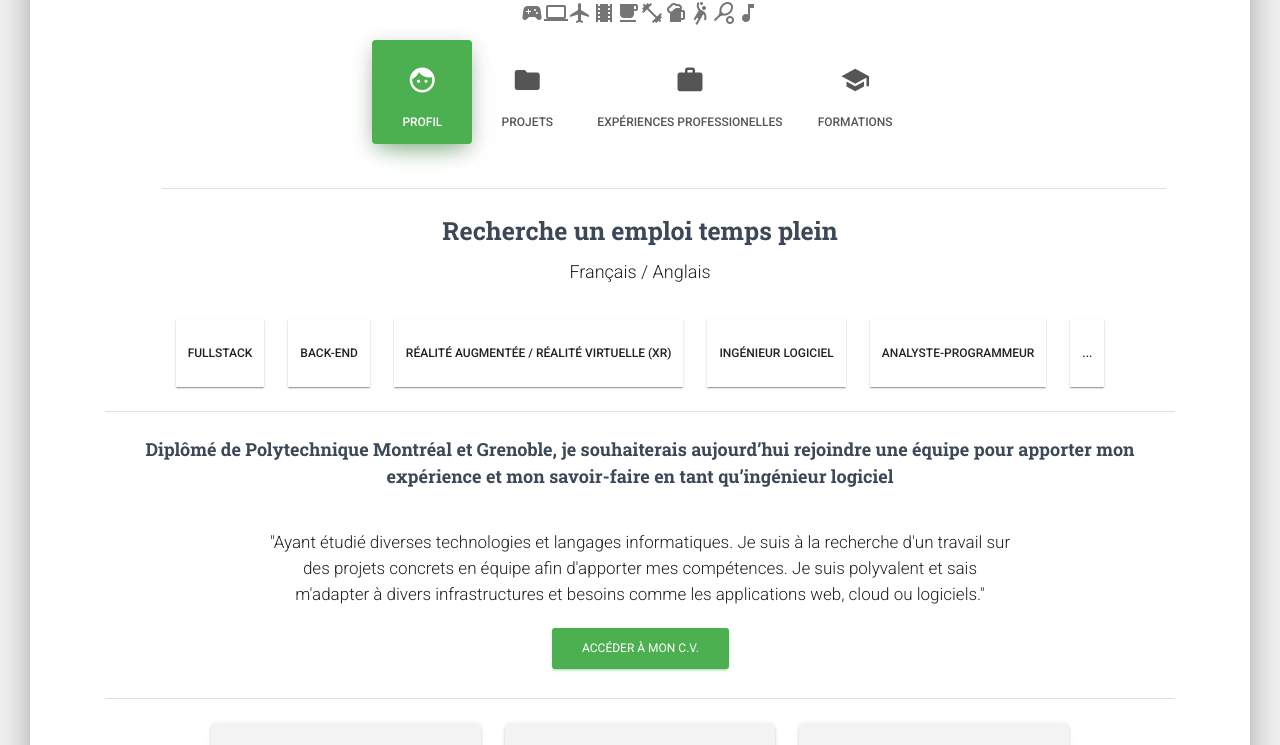
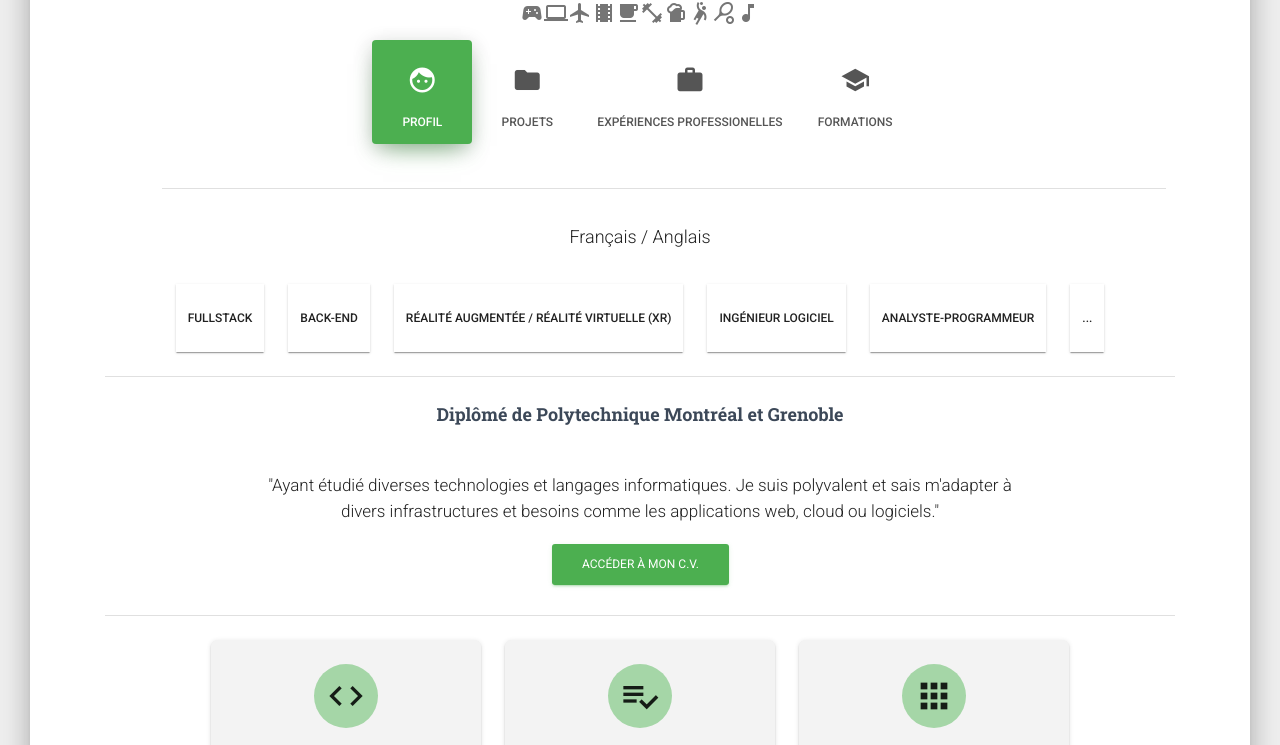
Before and after one commit to naseradd/cv_website, a Vue app: page /fr in a window 1280 px wide. Shown: the part 598-1343 px from the top of the page. Built offline with nearby package versions, Linux system fonts and the light colour scheme.

Commit message:
maj no looking for a job

```diff
--- a/src/views/components/ProfileDany.vue
+++ b/src/views/components/ProfileDany.vue
@@ -1,7 +1,7 @@
 <template>
   <div>
-    <h3 v-if="isEnglish" class="title text-center">{{ title_en }}</h3>
-    <h3 v-if="!isEnglish" class="title text-center">{{ title_fr }}</h3>
+    <!--<h3 v-if="isEnglish" class="title text-center">{{ title_en }}</h3>
+    <h3 v-if="!isEnglish" class="title text-center">{{ title_fr }}</h3>-->
     <h4 v-if="isEnglish" class="text-center">{{ langage_en }}</h4>
     <h4 v-if="!isEnglish" class="text-center">{{ langage_fr }}</h4>
 
@@ -137,8 +137,8 @@ export default {
   bodyClass: "profile-dany",
   data() {
     return {
-      title_fr: "Recherche un emploi temps plein",
-      title_en: "Looking for a full-time job starting",
+      // title_fr: "Recherche un emploi temps plein",
+      // title_en: "Looking for a full-time job starting",
       langage_fr: "Français / Anglais",
       langage_en: "French / English",
       job_title: [],
@@ -196,11 +196,16 @@ export default {
         "Cybersecurity software and networks",
         "Multimedia",
       ],
-      phrase_intro_fr: `Diplômé de Polytechnique Montréal et Grenoble, je souhaiterais aujourd’hui rejoindre une
-         équipe pour apporter mon expérience et mon savoir-faire en tant qu’ingénieur logiciel`,
-      phrase_intro_en: `Graduate from Polytechnique Montréal and Grenoble, I would like to join a team to bring my experience as a software engineer.`,
-      phrase_profil_en: `Having studied various technologies and computer languages. I'm looking for work on concrete projects in a team in order to bring my skills. I am versatile and can adapt to various infrastructures and needs such as web, cloud or software applications.`,
-      phrase_profil_fr: `Ayant étudié diverses technologies et langages informatiques. Je suis à la recherche d'un travail sur des projets concrets en équipe afin d'apporter mes compétences. Je suis polyvalent et sais m'adapter à divers infrastructures et besoins comme les applications web, cloud ou logiciels.`,
+      // phrase_intro_fr: `Diplômé de Polytechnique Montréal et Grenoble, je souhaiterais aujourd’hui rejoindre une
+      //    équipe pour apporter mon expérience et mon savoir-faire en tant qu’ingénieur logiciel`,
+      // phrase_intro_en: `Graduate from Polytechnique Montréal and Grenoble, I would like to join a team to bring my experience as a software engineer.`,
+      phrase_intro_fr: `Diplômé de Polytechnique Montréal et Grenoble`,
+      phrase_intro_en: `Graduate from Polytechnique Montréal and Grenoble`,
+      // phrase_profil_en: `Having studied various technologies and computer languages. I'm looking for work on concrete projects in a team in order to bring my skills. I am versatile and can adapt to various infrastructures and needs such as web, cloud or software applications.`,
+      // phrase_profil_fr: `Ayant étudié diverses technologies et langages informatiques. Je suis à la recherche d'un travail sur des projets concrets en équipe afin d'apporter mes compétences. Je suis polyvalent et sais m'adapter à divers infrastructures et besoins comme les applications web, cloud ou logiciels.`,
+      phrase_profil_en: `Having studied various technologies and computer languages. I am versatile and can adapt to various infrastructures and needs such as web, cloud or software applications.`,
+      phrase_profil_fr: `Ayant étudié diverses technologies et langages informatiques. Je suis polyvalent et sais m'adapter à divers infrastructures et besoins comme les applications web, cloud ou logiciels.`,
+
     };
   },
   components: {},
```
